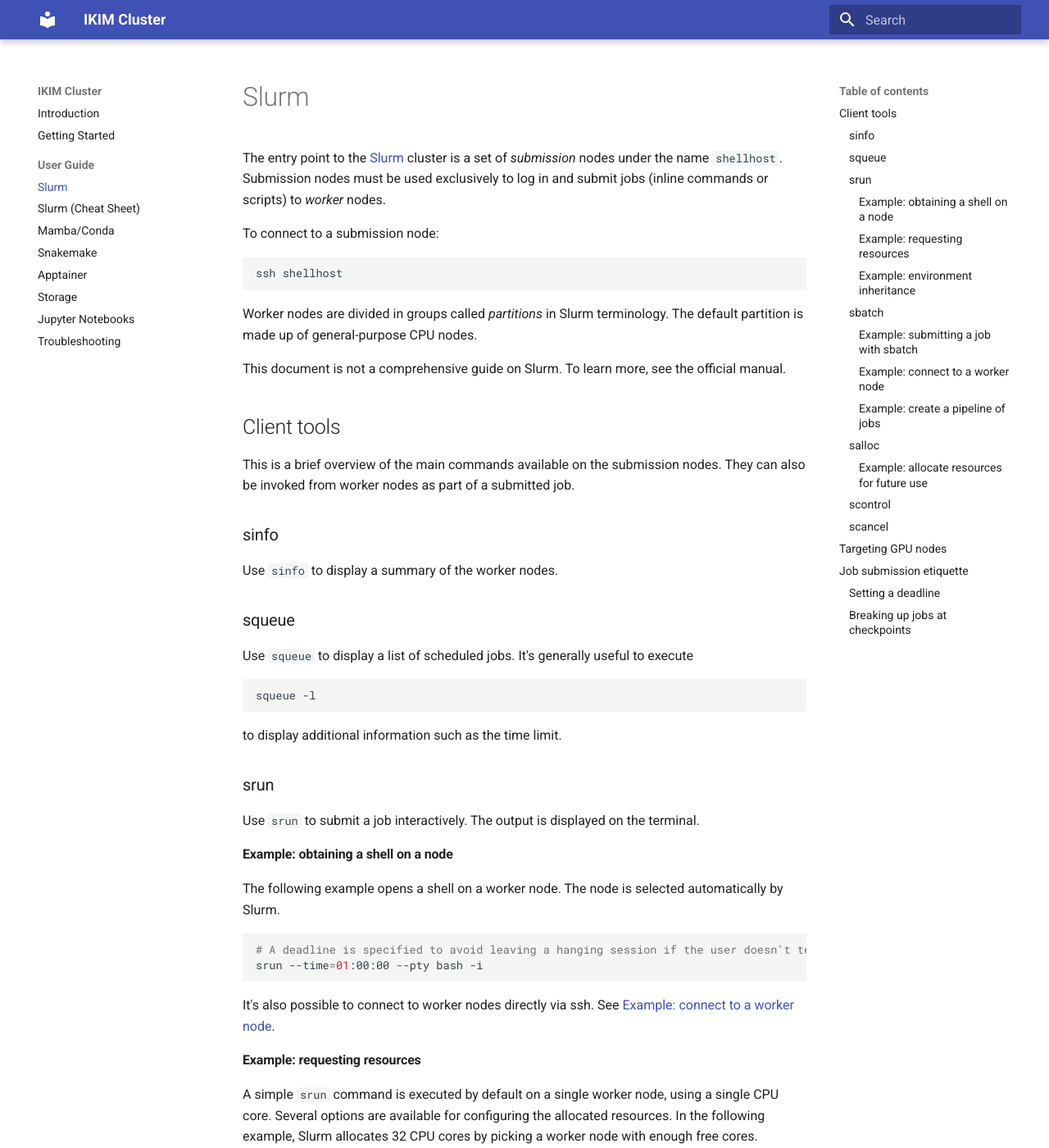
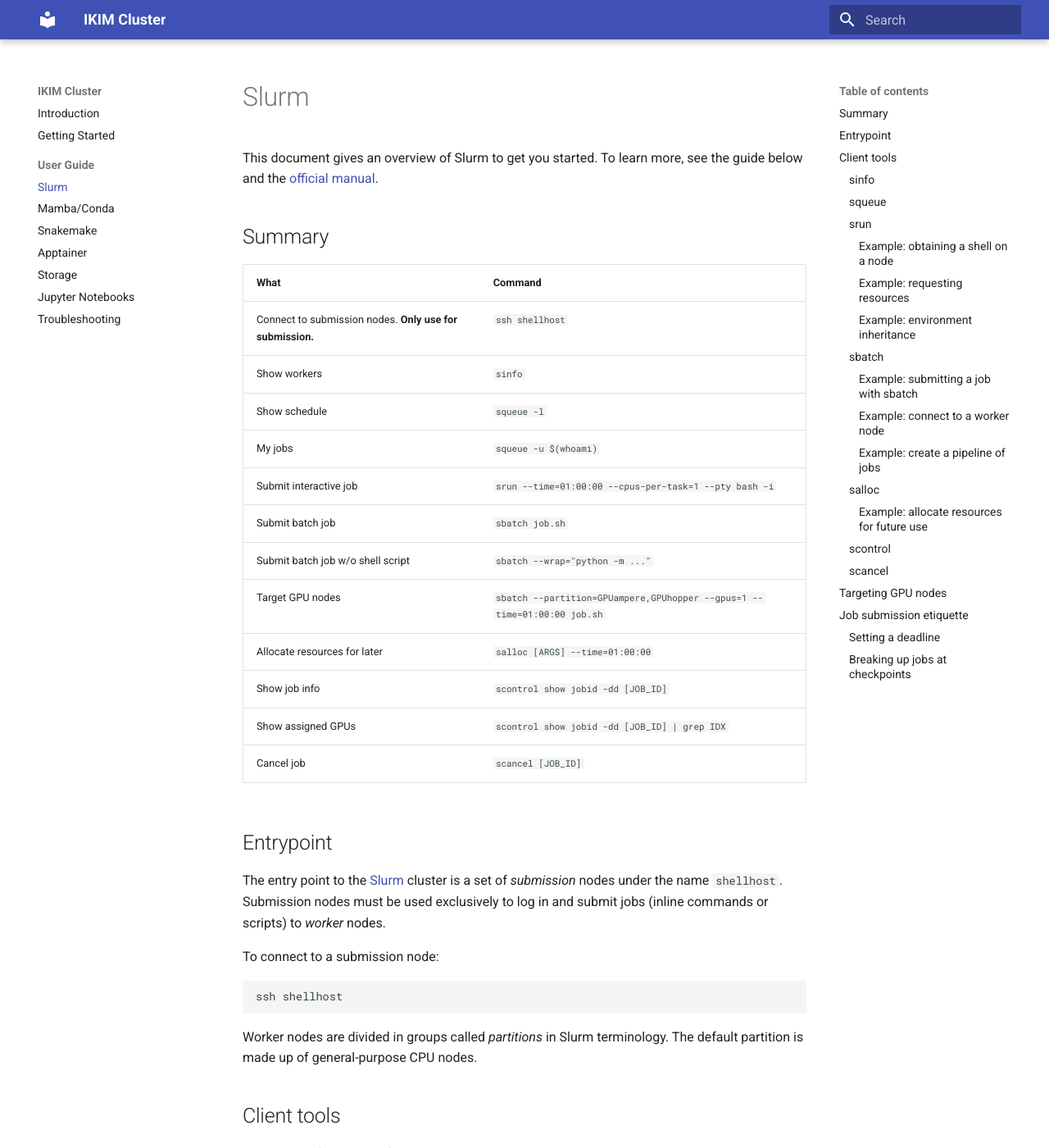
Before and after one commit to IKIM-Essen/ClusterDocs, an MkDocs documentation site: the page built from docs/slurm.md, in a window 1280 px wide and 1400 px high. Shown: the whole window at 82% size. Built offline with MkDocs 1.6.1 and Material for MkDocs 9.7.7, drawn with Linux system fonts in a browser that asks for light colours.

Commit message:
Consolidate cheat sheet onto main slurm doc

````diff
--- a/docs/slurm.md
+++ b/docs/slurm.md
@@ -1,4 +1,25 @@
 # Slurm
+
+This document gives an overview of Slurm to get you started. To learn more, see the guide below and the [official manual][slurm-homepage].
+
+## Summary
+
+| What | Command |
+|------|---------|
+| Connect to submission nodes. **Only use for submission.** | `ssh shellhost` |
+| Show workers | `sinfo` |
+| Show schedule | `squeue -l` |
+| My jobs | `squeue -u $(whoami)` |
+| Submit interactive job | `srun --time=01:00:00 --cpus-per-task=1 --pty bash -i` |
+| Submit batch job | `sbatch job.sh` |
+| Submit batch job w/o shell script | `sbatch --wrap="python -m ..."` |
+| Target GPU nodes | `sbatch --partition=GPUampere,GPUhopper --gpus=1 --time=01:00:00 job.sh` |
+| Allocate resources for later | `salloc [ARGS] --time=01:00:00` |
+| Show job info | `scontrol show jobid -dd [JOB_ID]` |
+| Show assigned GPUs | `scontrol show jobid -dd [JOB_ID] | grep IDX` |
+| Cancel job | `scancel [JOB_ID]` |
+
+## Entrypoint
 
 The entry point to the [Slurm][slurm-homepage] cluster is a set of _submission_ nodes under the name `shellhost`. Submission nodes must be used exclusively to log in and submit jobs (inline commands or scripts) to _worker_ nodes.
 
@@ -9,8 +30,6 @@
 ```
 
 Worker nodes are divided in groups called _partitions_ in Slurm terminology. The default partition is made up of general-purpose CPU nodes.
-
-This document is not a comprehensive guide on Slurm. To learn more, see the official manual.
 
 ## Client tools
 
--- a/mkdocs.yml
+++ b/mkdocs.yml
@@ -19,7 +19,6 @@
   - Getting Started: getting-started.md
   - User Guide:
      - Slurm: slurm.md
-     - Slurm (Cheat Sheet): slurm_cheat.md
      - Mamba/Conda: conda.md
      - Snakemake: snakemake.md
      - Apptainer: apptainer.md
````
Also changed, not shown: docs/slurm_cheat.md (deleted, +0 -16 lines).
